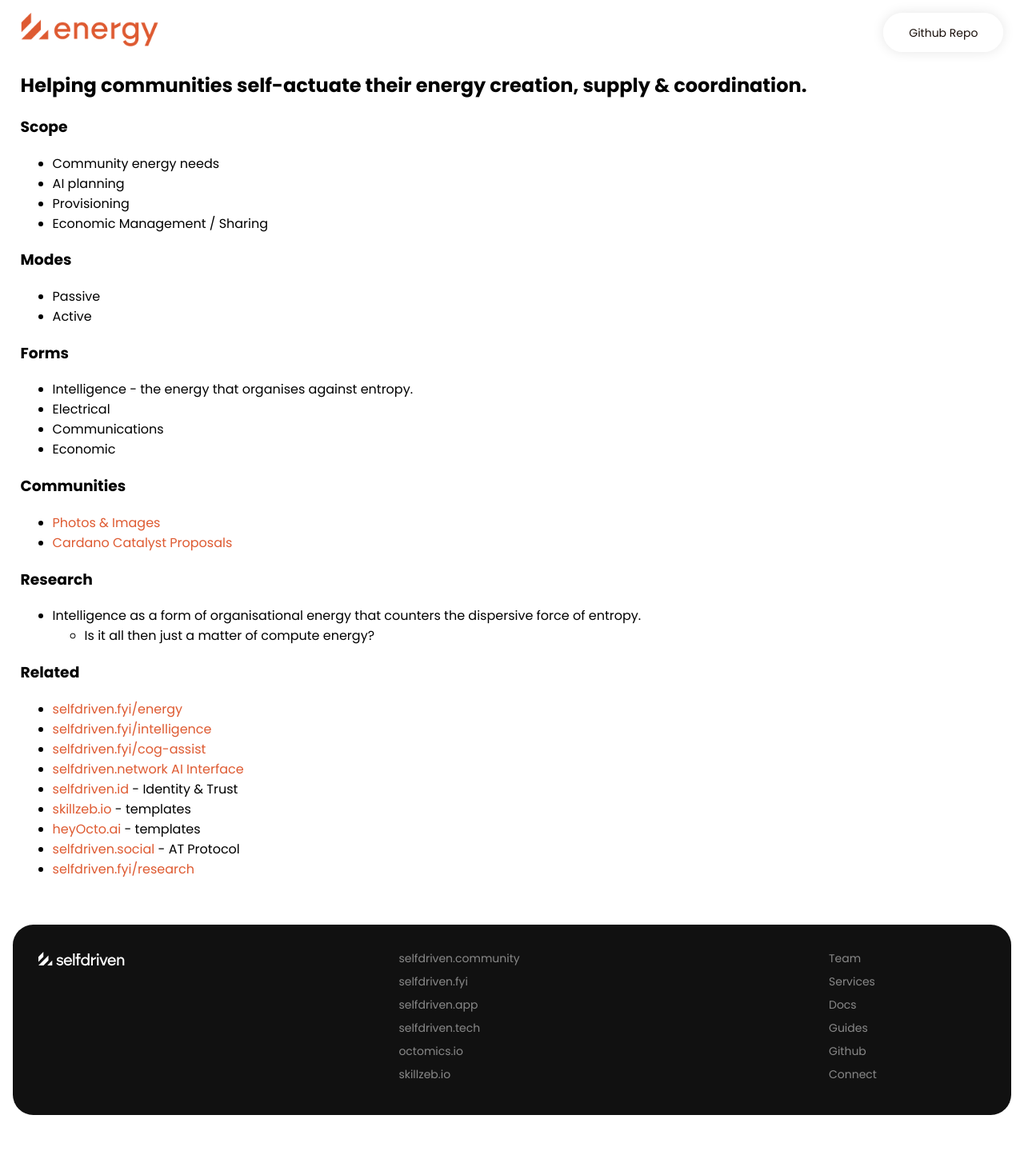
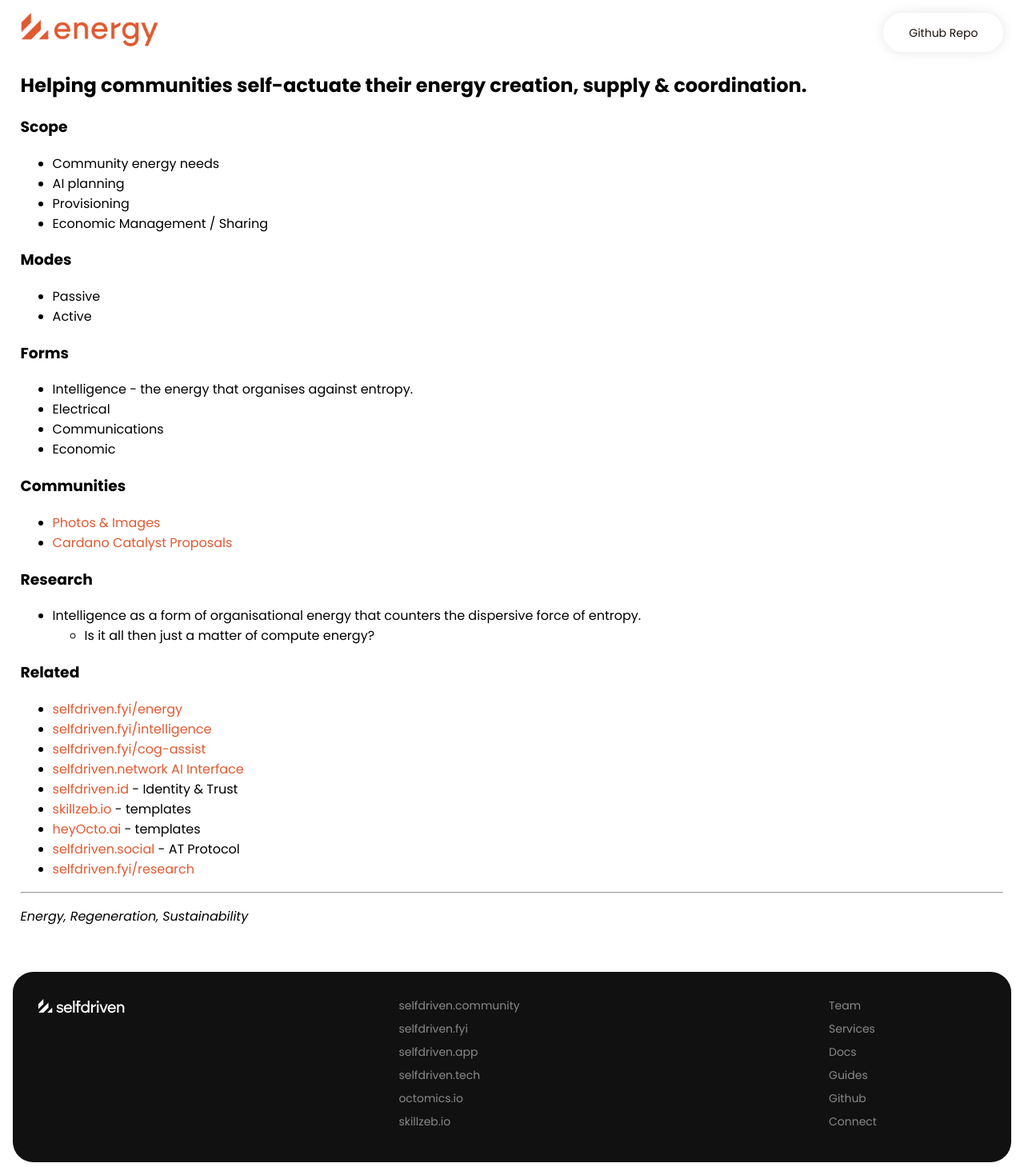
Before and after one commit to selfdriven-engagement/selfdriven-energy, a Jekyll site: the page built from docs/index.md, in a window 1280 px wide. Shown: the whole page at 80% size. Built offline with Jekyll 4.4.1, drawn with Linux system fonts in a browser that asks for light colours; before the commit the page ends 1410 px from its top, so only the background shows below that.

Commit message:
Update index.md

```diff
--- a/docs/index.md
+++ b/docs/index.md
@@ -39,3 +39,6 @@ title: Home
 - [heyOcto.ai](https://heyocto.ai) - templates
 - [selfdriven.social](https://selfdriven.social) - AT Protocol
 - [selfdriven.fyi/research](https://selfdriven.fyi/research)
+
+---
+*Energy, Regeneration, Sustainability*
```
